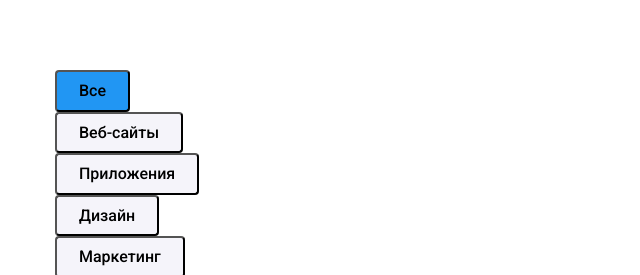
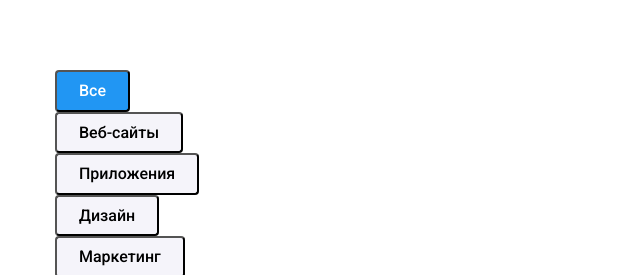
Before and after one commit to basyan68/goit-markup-hw-03, a plain HTML site: page portfolio.html in a window 1280 px wide. Shown: the part 228-503 px from the top of the page, 0-640 px from the left. Drawn offline with nearby package versions, Linux system fonts and the light colour scheme.

Commit message:
Update style.css

```diff
--- a/css/style.css
+++ b/css/style.css
@@ -42,6 +42,7 @@ p{
     list-style: none;
     margin: 0;
     padding: 0;
+    /* display: flex; */
 }
 .contacts{
     font-weight: 500;
@@ -195,6 +196,7 @@ p{
 }
 .active-button {
     background-color: var(--acent-color);
+    color: var(--title-text-color);
 }
 .section .button-spisok:hover,
 .section .button-spisok:focus{
```
